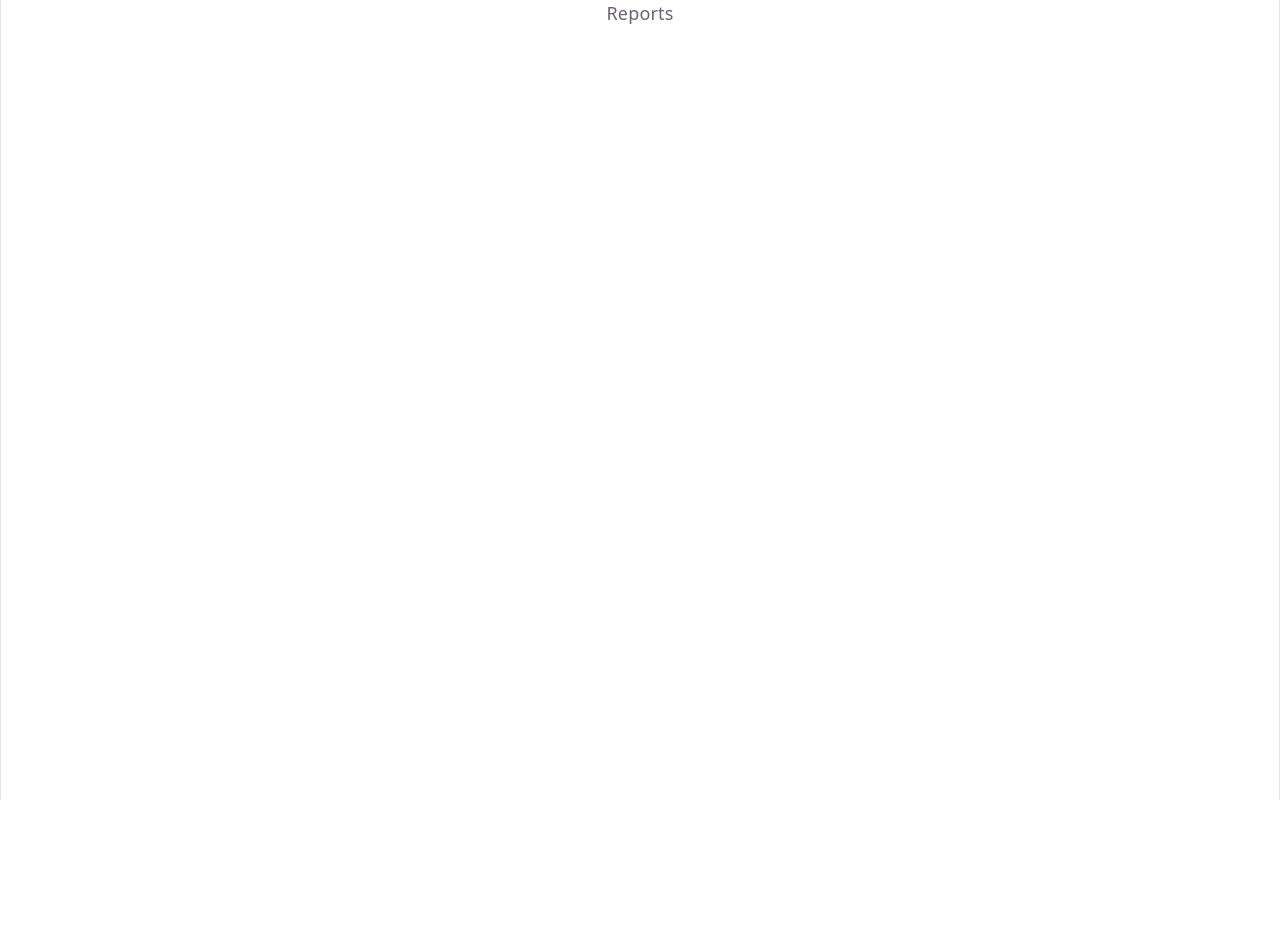
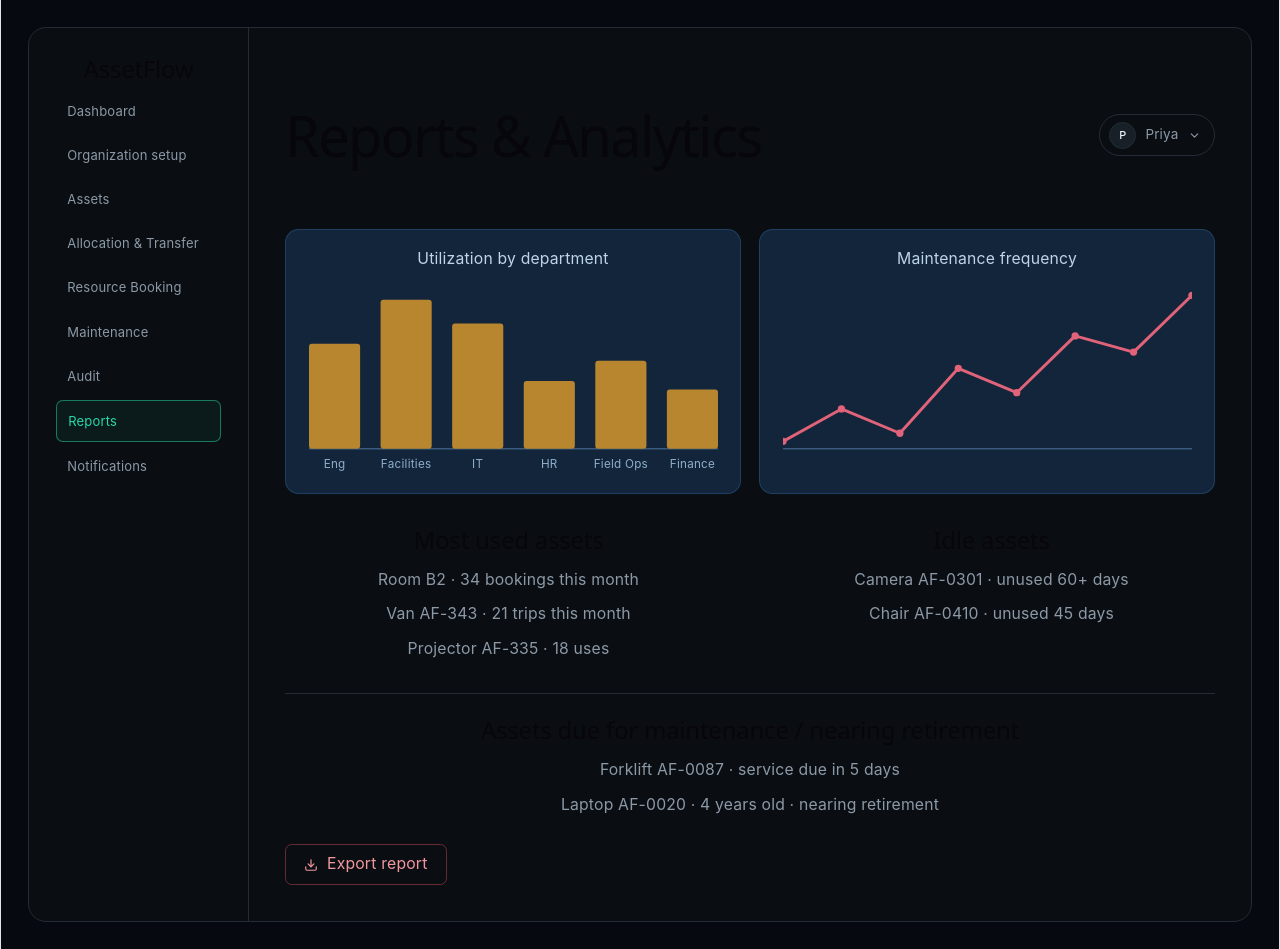
Before and after one commit to anurag435/AssetFlow, a React (Vite) app in the folder frontend/: page /reports in a window 1280 px wide. Before the commit the page ends 800 px from the top, so only its background shows below. Built offline with nearby package versions, Linux system fonts and the light colour scheme.

Commit message:
Reports Added

```diff
--- a/frontend/src/components/Reports.jsx
+++ b/frontend/src/components/Reports.jsx
@@ -1,9 +1,259 @@
-import React from 'react'
+import { useState, useRef, useEffect } from "react";
+import { LogOut, ChevronDown, Download } from "lucide-react";
 
-const Reports = () => {
+const navItems = [
+  "Dashboard",
+  "Organization setup",
+  "Assets",
+  "Allocation & Transfer",
+  "Resource Booking",
+  "Maintenance",
+  "Audit",
+  "Reports",
+  "Notifications",
+];
+
+const utilization = [
+  { dept: "Eng", value: 62 },
+  { dept: "Facilities", value: 88 },
+  { dept: "IT", value: 74 },
+  { dept: "HR", value: 40 },
+  { dept: "Field Ops", value: 52 },
+  { dept: "Finance", value: 35 },
+];
+
+const maintenanceTrend = [18, 22, 19, 27, 24, 31, 29, 36];
+
+const mostUsed = [
+  "Room B2 · 34 bookings this month",
+  "Van AF-343 · 21 trips this month",
+  "Projector AF-335 · 18 uses",
+];
+
+const idleAssets = ["Camera AF-0301 · unused 60+ days", "Chair AF-0410 · unused 45 days"];
+
+const dueForAttention = ["Forklift AF-0087 · service due in 5 days", "Laptop AF-0020 · 4 years old · nearing retirement"];
+
+export default function ReportsPage({ userName = "Priya", onNavigate, onLogout }) {
+  const [activeNav, setActiveNav] = useState("Reports");
+
+  function goTo(item) {
+    setActiveNav(item);
+    onNavigate?.(item);
+  }
+
   return (
-    <div>Reports</div>
-  )
+    <div className="min-h-screen bg-[#060a10] font-['Inter'] flex items-center justify-center p-6">
+      <div className="w-full rounded-2xl border border-[#232C36] bg-[#0A0E13] overflow-hidden flex fade-in">
+        <Sidebar active={activeNav} onSelect={goTo} />
+
+        <div className="flex-1 min-w-0 p-8">
+          <div className="flex items-center justify-between">
+            <h1 className="text-[#ECF1F5] font-['Space_Grotesk'] font-semibold text-xl">Reports &amp; Analytics</h1>
+            <ProfileMenu userName={userName} onLogout={onLogout} />
+          </div>
+
+          <div className="grid grid-cols-2 gap-4 mt-5">
+            <ChartCard title="Utilization by department" delay={40}>
+              <BarChart data={utilization} />
+            </ChartCard>
+            <ChartCard title="Maintenance frequency" delay={90}>
+              <LineChart data={maintenanceTrend} />
+            </ChartCard>
+          </div>
+
+          <div className="grid grid-cols-2 gap-8 mt-7 fade-up" style={{ animationDelay: "140ms" }}>
+            <ListSection title="Most used assets" items={mostUsed} />
+            <ListSection title="Idle assets" items={idleAssets} />
+          </div>
+
+          <div className="mt-6 pt-5 border-t border-[#232C36] fade-up" style={{ animationDelay: "190ms" }}>
+            <ListSection title="Assets due for maintenance / nearing retirement" items={dueForAttention} />
+          </div>
+
+          <div className="mt-5 fade-up" style={{ animationDelay: "240ms" }}>
+            <button className="flex items-center gap-2 h-9 px-4 rounded-md text-sm border border-[#F0555F]/40 text-[#F0989E] transition-all active:scale-[0.97] hover:bg-[#F0555F]/[0.08]">
+              <Download size={14} />
+              Export report
+            </button>
+          </div>
+        </div>
+      </div>
+
+      <style>{`
+        @keyframes fadeIn { from { opacity: 0; transform: translateY(10px); } to { opacity: 1; transform: translateY(0); } }
+        .fade-in { animation: fadeIn .4s ease both; }
+        @keyframes fadeUp { from { opacity: 0; transform: translateY(6px); } to { opacity: 1; transform: translateY(0); } }
+        .fade-up { animation: fadeUp .4s cubic-bezier(0.16, 1, 0.3, 1) both; }
+        @keyframes menuIn { from { opacity: 0; transform: translateY(-4px) scale(.98); } to { opacity: 1; transform: translateY(0) scale(1); } }
+        .menu-in { animation: menuIn .15s ease both; transform-origin: top right; }
+      `}</style>
+    </div>
+  );
 }
 
-export default Reports
+function ChartCard({ title, delay, children }) {
+  return (
+    <div
+      className="rounded-xl border border-[#2C5C8A]/50 bg-[#12253A] px-5 py-4 fade-up"
+      style={{ animationDelay: `${delay}ms` }}
+    >
+      <p className="text-sm text-[#BFD4E8]">{title}</p>
+      <div className="mt-4">{children}</div>
+    </div>
+  );
+}
+
+function BarChart({ data }) {
+  const max = Math.max(...data.map((d) => d.value));
+  const width = 280;
+  const height = 110;
+  const barGap = 14;
+  const barWidth = (width - barGap * (data.length - 1)) / data.length;
+
+  return (
+    <svg viewBox={`0 0 ${width} ${height + 18}`} className="w-full h-auto">
+      <line x1="0" y1={height} x2={width} y2={height} stroke="#3A5B7D" strokeWidth="1" />
+      {data.map((d, i) => {
+        const barHeight = (d.value / max) * (height - 8);
+        const x = i * (barWidth + barGap);
+        const y = height - barHeight;
+        return (
+          <g key={d.dept}>
+            <rect x={x} y={y} width={barWidth} height={barHeight} rx="2" fill="#B8862E" />
+            <text
+              x={x + barWidth / 2}
+              y={height + 13}
+              textAnchor="middle"
+              fontSize="8"
+              fill="#8FAECB"
+              fontFamily="Inter, sans-serif"
+            >
+              {d.dept}
+            </text>
+          </g>
+        );
+      })}
+    </svg>
+  );
+}
+
+function LineChart({ data }) {
+  const width = 280;
+  const height = 110;
+  const max = Math.max(...data);
+  const min = Math.min(...data);
+  const range = max - min || 1;
+
+  const points = data.map((v, i) => {
+    const x = (i / (data.length - 1)) * width;
+    const y = height - ((v - min) / range) * (height - 10) - 5;
+    return [x, y];
+  });
+
+  const path = points.map(([x, y], i) => `${i === 0 ? "M" : "L"}${x},${y}`).join(" ");
+
+  return (
+    <svg viewBox={`0 0 ${width} ${height + 4}`} className="w-full h-auto">
+      <line x1="0" y1={height} x2={width} y2={height} stroke="#3A5B7D" strokeWidth="1" />
+      <path d={path} fill="none" stroke="#E0637A" strokeWidth="2" strokeLinejoin="round" strokeLinecap="round" />
+      {points.map(([x, y], i) => (
+        <circle key={i} cx={x} cy={y} r="2.5" fill="#E0637A" />
+      ))}
+    </svg>
+  );
+}
+
+function ListSection({ title, items }) {
+  return (
+    <section>
+      <h2 className="text-[#ECF1F5] font-['Space_Grotesk'] font-semibold text-base mb-2">{title}</h2>
+      <div className="space-y-1">
+        {items.map((line, i) => (
+          <p
+            key={i}
+            className="text-sm text-[#8C99A6] leading-relaxed px-2 py-1 -mx-2 rounded-md transition-colors hover:bg-[#10161D] hover:text-[#C7D0D9] cursor-default"
+          >
+            {line}
+          </p>
+        ))}
+      </div>
+    </section>
+  );
+}
+
+function Sidebar({ active, onSelect }) {
+  return (
+    <aside className="w-[220px] shrink-0 border-r border-[#232C36] p-6">
+      <h2 className="text-[#ECF1F5] font-['Space_Grotesk'] font-bold text-lg mb-6">AssetFlow</h2>
+
+      <nav className="space-y-1">
+        {navItems.map((item) => {
+          const isActive = item === active;
+          return (
+            <button
+              key={item}
+              onClick={() => onSelect(item)}
+              className={`w-full text-left px-2.5 py-1.5 rounded-md text-[13px] transition-colors ${
+                isActive
+                  ? "border border-[#29D8AA]/50 text-[#29D8AA] bg-[#29D8AA]/[0.06]"
+                  : "text-[#8C99A6] hover:text-[#ECF1F5] hover:bg-[#10161D]"
+              }`}
+            >
+              {item}
+            </button>
+          );
+        })}
+      </nav>
+    </aside>
+  );
+}
+
+function ProfileMenu({ userName, onLogout }) {
+  const [open, setOpen] = useState(false);
+  const menuRef = useRef(null);
+
+  useEffect(() => {
+    function handleClickOutside(e) {
+      if (menuRef.current && !menuRef.current.contains(e.target)) setOpen(false);
+    }
+    document.addEventListener("mousedown", handleClickOutside);
+    return () => document.removeEventListener("mousedown", handleClickOutside);
+  }, []);
+
+  function handleLogout() {
+    setOpen(false);
+    onLogout?.();
+  }
+
+  return (
+    <div className="relative" ref={menuRef}>
+      <button
+        onClick={() => setOpen((v) => !v)}
+        className="flex items-center gap-2 pl-2 pr-3 py-1.5 rounded-full border border-[#232C36] transition-colors hover:border-[#4C9FFE]/50 hover:bg-[#10161D]"
+      >
+        <span className="w-6 h-6 rounded-full bg-[#171F27] border border-[#232C36] flex items-center justify-center text-[11px] text-[#ECF1F5] font-medium">
+          {userName.charAt(0)}
+        </span>
+        <span className="text-xs text-[#8C99A6]">{userName}</span>
+        <ChevronDown size={13} className={`text-[#8C99A6] transition-transform ${open ? "rotate-180" : ""}`} />
+      </button>
+
+      {open && (
+        <div className="menu-in absolute right-0 mt-2 w-44 rounded-lg border border-[#232C36] bg-[#10161D] shadow-lg shadow-black/40 overflow-hidden z-10">
+          <div className="px-3.5 py-2.5 border-b border-[#232C36]">
+            <p className="text-sm text-[#ECF1F5] font-medium truncate">{userName}</p>
+            <p className="text-xs text-[#8C99A6] mt-0.5">Employee</p>
+          </div>
+          <button
+            onClick={handleLogout}
+            className="w-full flex items-center gap-2 px-3.5 py-2.5 text-sm text-[#F0555F] hover:bg-[#F0555F]/[0.08] transition-colors"
+          >
+            <LogOut size={14} />
+            Log out
+          </button>
+        </div>
+      )}
+    </div>
+  );
+}
```
